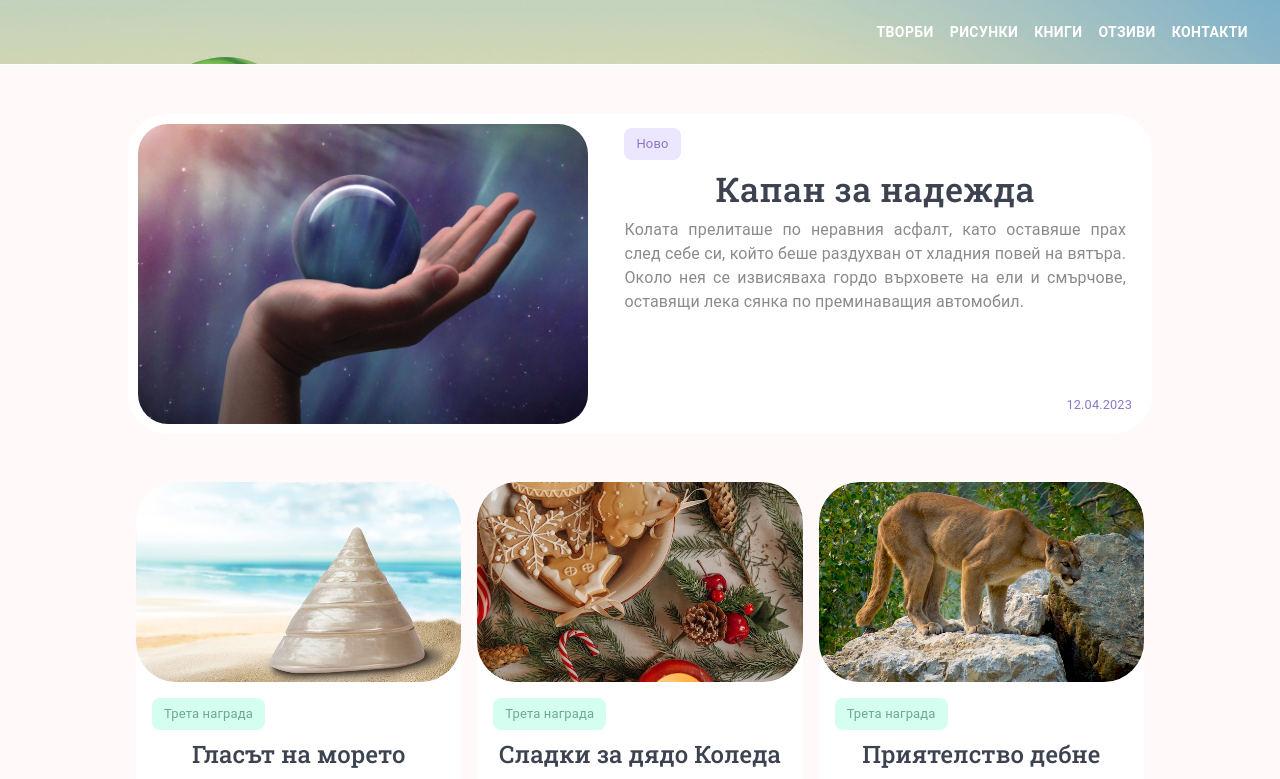
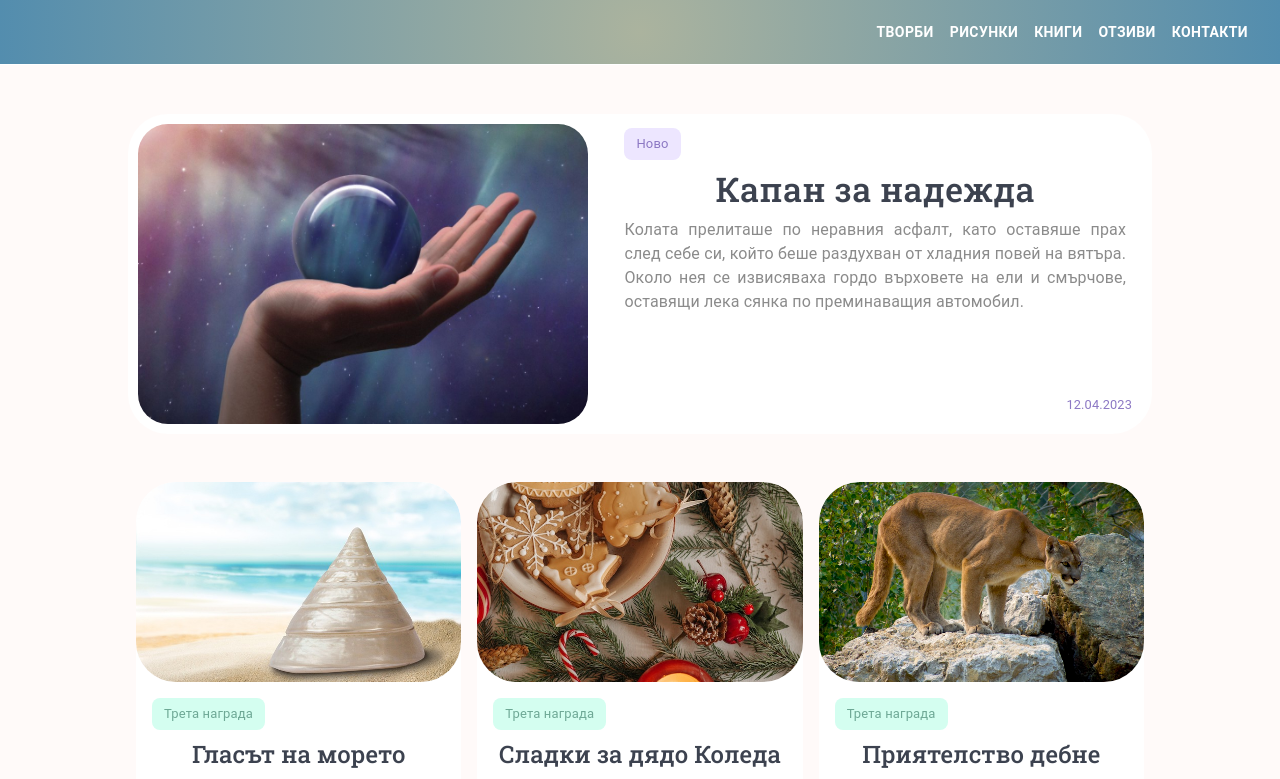
Before and after one commit to mitevdimitar/stefi-miteva, a React (Create React App) app: page /stories in a window 1280 px wide. Shown: the top 779 px of the page. Built offline with nearby package versions, Linux system fonts and the light colour scheme.

Commit message:
create layout component

```diff
--- /dev/null
+++ b/src/components/Layout.tsx
@@ -0,0 +1,42 @@
+import { Grid } from '@mui/material';
+import Background from '../img/Background.jpg';
+import Menu from '../components/Menu';
+
+interface LayoutProps {
+  children: JSX.Element;
+  isHome: boolean;
+}
+
+function Layout({ children, isHome }: LayoutProps) {
+  return (
+    <Grid
+      sx={{
+        backgroundImage: isHome ? `url(${Background})` : 'none',
+        backgroundRepeat: 'no-repeat',
+        backgroundSize: 'cover',
+        height: isHome ? '100vh' : 'auto',
+      }}
+    >
+      <Menu isHome={isHome} />
+      <Grid
+        container
+        sx={
+          isHome
+            ? {
+                height: '100%',
+              }
+            : {
+                minHeight: '100vh',
+                marginTop: '64px',
+                padding: '50px 10% 0 10%',
+                background: '#fffaf9',
+              }
+        }
+      >
+        {children}
+      </Grid>
+    </Grid>
+  );
+}
+
+export default Layout;
--- a/src/components/Menu.tsx
+++ b/src/components/Menu.tsx
@@ -14,12 +14,13 @@ import Toolbar from '@mui/material/Toolbar';
 import Button from '@mui/material/Button';
 import { Link } from 'react-router-dom';
 
-interface Props {
+interface MenuProps {
   /**
    * Injected by the documentation to work in an iframe.
    * You won't need it on your project.
    */
   window?: () => Window;
+  isHome: boolean;
 }
 
 const drawerWidth = 240;
@@ -31,8 +32,8 @@ const navItems = [
   { name: 'Контакти', link: '/contacts' },
 ];
 
-export default function Menu(props: Props) {
-  const { window } = props;
+export default function Menu(props: MenuProps) {
+  const { window, isHome } = props;
   const [mobileOpen, setMobileOpen] = React.useState(false);
 
   const handleDrawerToggle = () => {
@@ -63,7 +64,9 @@ export default function Menu(props: Props) {
       <AppBar
         component="nav"
         sx={{
-          backgroundColor: 'transparent',
+          background: isHome
+            ? 'transparent'
+            : 'radial-gradient(circle, rgba(171,179,158,1) 0%, rgba(83,141,174,1) 100%)',
           boxShadow: 'none',
           borderBottom: '1px solid white',
         }}
--- a/src/pages/Home.tsx
+++ b/src/pages/Home.tsx
@@ -1,21 +1,11 @@
-import { Grid } from '@mui/material';
-import Background from '../img/Background.jpg';
-import Menu from '../components/Menu';
 import WelcomeBoard from '../components/WelcomeBoard';
+import Layout from '../components/Layout';
 
 function Home() {
   return (
-    <Grid
-      sx={{
-        backgroundImage: `url(${Background})`,
-        backgroundRepeat: 'no-repeat',
-        backgroundSize: 'cover',
-        height: '100vh',
-      }}
-    >
-      <Menu />
+    <Layout isHome={true}>
       <WelcomeBoard />
-    </Grid>
+    </Layout>
   );
 }
 
--- a/src/pages/Illustrations.tsx
+++ b/src/pages/Illustrations.tsx
@@ -1,29 +1,12 @@
-import { Grid } from '@mui/material';
-import Background from '../img/Background.jpg';
-import Menu from '../components/Menu';
 import Box from '@mui/material/Box';
 import ImageList from '@mui/material/ImageList';
 import ImageListItem from '@mui/material/ImageListItem';
+import Layout from '../components/Layout';
 
 function Illustrations() {
   return (
-    <Grid
-      sx={{
-        backgroundImage: `url(${Background})`,
-        backgroundRepeat: 'no-repeat',
-        backgroundSize: 'cover',
-        height: '100vh',
-      }}
-    >
-      <Menu />
-      <Box
-        sx={{
-          background: 'white',
-          marginTop: '64px',
-          padding: '50px 10% 0 10%',
-          height: '100%',
-        }}
-      >
+    <Layout isHome={false}>
+      <Box>
         <ImageList variant="masonry" cols={5} gap={8}>
           {itemData.map((item) => (
             <ImageListItem
@@ -42,7 +25,7 @@ function Illustrations() {
           ))}
         </ImageList>
       </Box>
-    </Grid>
+    </Layout>
   );
 }
 
--- a/src/pages/Stories.tsx
+++ b/src/pages/Stories.tsx
@@ -8,10 +8,8 @@ import {
   Chip,
   CardActions,
 } from '@mui/material';
-import Background from '../img/Background.jpg';
-//import Globe from '../img/globe.jpeg';
-import Menu from '../components/Menu';
 import StoryPreview from '../components/StoryPreview';
+import Layout from '../components/Layout';
 
 const stories = [
   {
@@ -42,24 +40,8 @@ const stories = [
 
 function Stories() {
   return (
-    <Grid
-      sx={{
-        backgroundImage: `url(${Background})`,
-        backgroundRepeat: 'no-repeat',
-        backgroundSize: 'cover',
-      }}
-    >
-      <Menu />
-      <Grid
-        container
-        sx={{
-          height: '100%',
-          marginTop: '64px',
-          padding: '50px 10% 0 10%',
-          minHeight: '100vh',
-          background: '#fffaf9',
-        }}
-      >
+    <Layout isHome={false}>
+      <>
         <Grid container item mb={5}>
           <Card
             sx={{
@@ -165,8 +147,8 @@ function Stories() {
             );
           })}
         </Grid>
-      </Grid>
-    </Grid>
+      </>
+    </Layout>
   );
 }
 
```
